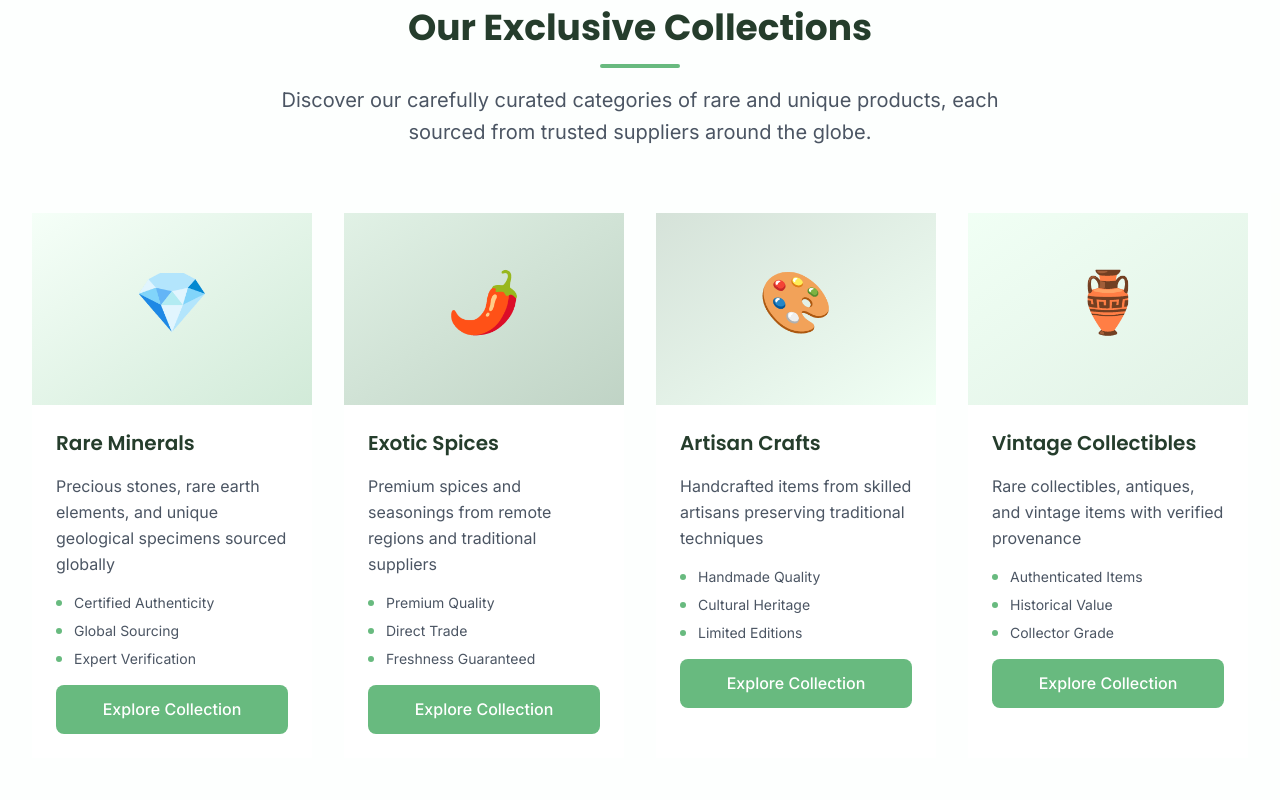
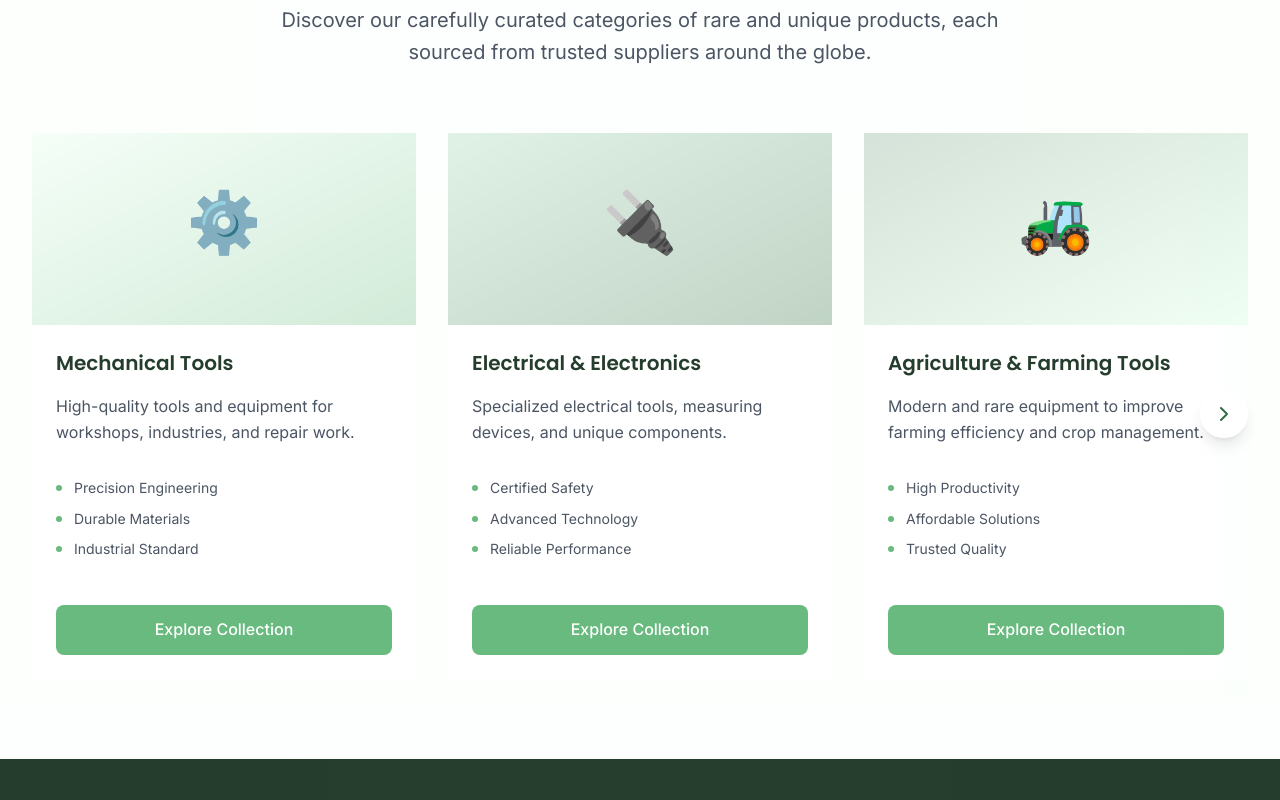
Before and after one commit to iNoumanMalik/zc-traders, a React (Vite) app: page / in a window 1280 px wide. Shown: the part 1840-2640 px from the top of the page. Built offline with nearby package versions, Linux system fonts and the light colour scheme.

Commit message:
Updated card items in home

```diff
--- a/src/components/Layout.tsx
+++ b/src/components/Layout.tsx
@@ -18,7 +18,7 @@ const Layout: React.FC<LayoutProps> = ({ children }) => {
         initial={{ opacity: 0 }}
         animate={{ opacity: 1 }}
         transition={{ duration: 0.6, ease: 'easeOut' }}
-        className="flex-grow pt-16 lg:pt-20"
+        className="flex-grow"
       >
         {children}
       </motion.main>
--- a/src/index.css
+++ b/src/index.css
@@ -159,4 +159,27 @@
       transform: translateX(0);
     }
   }
+
+  .scrollbar-hide {
+    -ms-overflow-style: none;
+    scrollbar-width: none;
+  }
+
+  .scrollbar-hide::-webkit-scrollbar {
+    display: none;
+  }
+
+  .line-clamp-2 {
+    display: -webkit-box;
+    -webkit-line-clamp: 2;
+    -webkit-box-orient: vertical;
+    overflow: hidden;
+  }
+
+  .line-clamp-3 {
+    display: -webkit-box;
+    -webkit-line-clamp: 3;
+    -webkit-box-orient: vertical;
+    overflow: hidden;
+  }
 }
--- a/src/pages/Home.tsx
+++ b/src/pages/Home.tsx
@@ -1,59 +1,179 @@
-import { motion } from 'framer-motion';
-import { ArrowRight, Star, Users, Globe, Award, CheckCircle } from 'lucide-react';
-import { Link } from 'react-router-dom';
+import { motion } from "framer-motion";
+import {
+  ArrowRight,
+  Star,
+  Users,
+  Globe,
+  Award,
+  CheckCircle,
+  ChevronLeft,
+  ChevronRight,
+} from "lucide-react";
+import { Link } from "react-router-dom";
+import { useRef, useState, useEffect } from "react";
 
 const Home = () => {
+  const scrollContainerRef = useRef<HTMLDivElement>(null);
+  const [canScrollLeft, setCanScrollLeft] = useState(false);
+  const [canScrollRight, setCanScrollRight] = useState(true);
+
+  const checkScrollButtons = () => {
+    if (scrollContainerRef.current) {
+      const { scrollLeft, scrollWidth, clientWidth } =
+        scrollContainerRef.current;
+      setCanScrollLeft(scrollLeft > 0);
+      setCanScrollRight(scrollLeft < scrollWidth - clientWidth - 1);
+    }
+  };
+
+  const scrollLeft = () => {
+    if (scrollContainerRef.current) {
+      const cardWidth =
+        scrollContainerRef.current.children[0]?.clientWidth || 0;
+      const gap = 32; // 8 * 4 (gap-8 in Tailwind)
+      scrollContainerRef.current.scrollBy({
+        left: -(cardWidth + gap),
+        behavior: "smooth",
+      });
+    }
+  };
+
+  const scrollRight = () => {
+    if (scrollContainerRef.current) {
+      const cardWidth =
+        scrollContainerRef.current.children[0]?.clientWidth || 0;
+      const gap = 32; // 8 * 4 (gap-8 in Tailwind)
+      scrollContainerRef.current.scrollBy({
+        left: cardWidth + gap,
+        behavior: "smooth",
+      });
+    }
+  };
+
+  useEffect(() => {
+    const container = scrollContainerRef.current;
+    if (container) {
+      checkScrollButtons();
+      container.addEventListener("scroll", checkScrollButtons);
+      window.addEventListener("resize", checkScrollButtons);
+
+      return () => {
+        container.removeEventListener("scroll", checkScrollButtons);
+        window.removeEventListener("resize", checkScrollButtons);
+      };
+    }
+  }, []);
   const stats = [
-    { icon: Users, label: 'Happy Clients', value: '500+', color: 'text-forest-dark' },
-    { icon: Globe, label: 'Countries Served', value: '25+', color: 'text-forest-mid' },
-    { icon: Star, label: 'Product Categories', value: '100+', color: 'text-forest-dark' },
-    { icon: Award, label: 'Years Experience', value: '10+', color: 'text-forest-mid' },
+    {
+      icon: Users,
+      label: "Happy Clients",
+      value: "500+",
+      color: "text-forest-dark",
+    },
+    {
+      icon: Globe,
+      label: "Countries Served",
+      value: "25+",
+      color: "text-forest-mid",
+    },
+    {
+      icon: Star,
+      label: "Product Categories",
+      value: "100+",
+      color: "text-forest-dark",
+    },
+    {
+      icon: Award,
+      label: "Years Experience",
+      value: "10+",
+      color: "text-forest-mid",
+    },
   ];
 
   const productCategories = [
     {
-      title: 'Rare Minerals',
-      description: 'Precious stones, rare earth elements, and unique geological specimens sourced globally',
-      icon: '💎',
-      features: ['Certified Authenticity', 'Global Sourcing', 'Expert Verification'],
-      gradient: 'from-forest-light/20 to-forest-mid/30'
+      title: "Mechanical Tools",
+      description:
+        "High-quality tools and equipment for workshops, industries, and repair work.",
+      icon: "⚙️",
+      features: [
+        "Precision Engineering",
+        "Durable Materials",
+        "Industrial Standard",
+      ],
+      gradient: "from-forest-light/20 to-forest-mid/30",
     },
     {
-      title: 'Exotic Spices',
-      description: 'Premium spices and seasonings from remote regions and traditional suppliers',
-      icon: '🌶️',
-      features: ['Premium Quality', 'Direct Trade', 'Freshness Guaranteed'],
-      gradient: 'from-forest-mid/20 to-forest-dark/30'
+      title: "Electrical & Electronics",
+      description:
+        "Specialized electrical tools, measuring devices, and unique components.",
+      icon: "🔌",
+      features: [
+        "Certified Safety",
+        "Advanced Technology",
+        "Reliable Performance",
+      ],
+      gradient: "from-forest-mid/20 to-forest-dark/30",
     },
     {
-      title: 'Artisan Crafts',
-      description: 'Handcrafted items from skilled artisans preserving traditional techniques',
-      icon: '🎨',
-      features: ['Handmade Quality', 'Cultural Heritage', 'Limited Editions'],
-      gradient: 'from-forest-dark/20 to-forest-light/30'
+      title: "Agriculture & Farming Tools",
+      description:
+        "Modern and rare equipment to improve farming efficiency and crop management.",
+      icon: "🚜",
+      features: [
+        "High Productivity",
+        "Affordable Solutions",
+        "Trusted Quality",
+      ],
+      gradient: "from-forest-dark/20 to-forest-light/30",
     },
     {
-      title: 'Vintage Collectibles',
-      description: 'Rare collectibles, antiques, and vintage items with verified provenance',
-      icon: '🏺',
-      features: ['Authenticated Items', 'Historical Value', 'Collector Grade'],
-      gradient: 'from-forest-light/30 to-forest-mid/20'
+      title: "Textile & Industrial Solutions",
+      description:
+        "Special tools and equipment for textile and manufacturing industries.",
+      icon: "🧵",
+      features: [
+        "Tailored for Industry",
+        "Innovative Products",
+        "Global Sourcing",
+      ],
+      gradient: "from-forest-light/30 to-forest-mid/20",
+    },
+    {
+      title: "Sports & Physio Products",
+      description:
+        "Unique physiotherapy, rehabilitation, and sports-related tools not common in Pakistan.",
+      icon: "🏃",
+      features: [
+        "Rarely Available Locally",
+        "High-Demand Products",
+        "Quality Assured",
+      ],
+      gradient: "from-forest-mid/30 to-forest-dark/20",
+    },
+    {
+      title: "Special Imports (Other Categories)",
+      description:
+        "A flexible section for any rare product in demand in Pakistan (general trading).",
+      icon: "📦",
+      features: ["Hard-to-Find Items", "Verified Supply", "Reliable Import"],
+      gradient: "from-forest-dark/30 to-forest-light/20",
     },
   ];
 
   const companyHighlights = [
-    'Global network of verified suppliers',
-    'Quality assurance and authentication',
-    '24/7 dedicated customer support',
-    'Competitive pricing with transparency',
-    'Fast and secure worldwide delivery',
-    'Expert consultation and guidance'
+    "Global network of verified suppliers",
+    "Quality assurance and authentication",
+    "24/7 dedicated customer support",
+    "Competitive pricing with transparency",
+    "Fast and secure worldwide delivery",
+    "Expert consultation and guidance",
   ];
 
   return (
     <div className="min-h-screen">
       {/* Hero Section */}
-      <section className="relative bg-white overflow-hidden">
+      <section className="relative bg-white overflow-hidden pt-0">
         {/* Background Pattern */}
         <div className="absolute inset-0 opacity-5">
           <div className="absolute inset-0 bg-gradient-to-br from-forest-dark via-transparent to-forest-mid"></div>
@@ -74,11 +194,13 @@ const Home = () => {
                   transition={{ duration: 0.6, delay: 0.2 }}
                   className="flex items-center space-x-2"
                 >
-                  <span className="text-forest-mid font-medium">Rare Products & Reliable Supply</span>
+                  <span className="text-forest-mid font-medium">
+                    Rare Products & Reliable Supply
+                  </span>
                 </motion.div>
 
                 <h1 className="text-4xl md:text-5xl lg:text-6xl font-heading font-bold text-forest-deep leading-tight">
-                  Discover the{' '}
+                  Discover the{" "}
                   <span className="text-forest-dark relative">
                     Extraordinary
                     <motion.div
@@ -91,8 +213,8 @@ const Home = () => {
                 </h1>
 
                 <p className="text-xl md:text-2xl text-gray-600 leading-relaxed">
-                  Your trusted partner for sourcing rare and unique products from around the world.
-                  We connect businesses with hard-to-find treasures and reliable suppliers.
+                  Your trusted partner for sourcing rare and unique products
+                  from around the world.
                 </p>
               </div>
 
@@ -154,7 +276,11 @@ const Home = () => {
               {/* Floating Elements */}
               <motion.div
                 animate={{ y: [-10, 10, -10] }}
-                transition={{ duration: 4, repeat: Infinity, ease: "easeInOut" }}
+                transition={{
+                  duration: 4,
+                  repeat: Infinity,
+                  ease: "easeInOut",
+                }}
                 className="absolute -top-4 -right-4 w-20 h-20 bg-forest-light/20 rounded-full flex items-center justify-center"
               >
                 <Star className="w-8 h-8 text-forest-mid" />
@@ -208,21 +334,25 @@ const Home = () => {
               <div className="space-y-4">
                 <h2 className="text-3xl md:text-4xl font-heading font-bold text-forest-deep">
                   Connecting Businesses with
-                  <span className="text-forest-dark block">Extraordinary Finds</span>
+                  <span className="text-forest-dark block">
+                    Extraordinary Finds
+                  </span>
                 </h2>
                 <div className="w-20 h-1 bg-forest-mid rounded-full"></div>
               </div>
 
               <div className="space-y-4 text-lg text-gray-700 leading-relaxed">
                 <p>
-                  At ZC Traders, we specialize in sourcing and supplying rare, unique products
-                  that are impossible to find through traditional channels. Our global network of
-                  verified suppliers ensures authenticity and quality in every transaction.
+                  At ZC Traders, we specialize in sourcing and supplying rare,
+                  unique products that are impossible to find through
+                  traditional channels. Our global network of verified suppliers
+                  ensures authenticity and quality in every transaction.
                 </p>
                 <p>
-                  From precious minerals to artisan crafts, we've built our reputation on
-                  reliability, expertise, and exceptional customer service. Let us help you
-                  discover the extraordinary products that will set your business apart.
+                  From precious minerals to artisan crafts, we've built our
+                  reputation on reliability, expertise, and exceptional customer
+                  service. Let us help you discover the extraordinary products
+                  that will set your business apart.
                 </p>
               </div>
 
@@ -252,7 +382,9 @@ const Home = () => {
                       whileHover={{ scale: 1.05 }}
                       className="text-center p-4 rounded-xl bg-forest-light/5 hover:bg-forest-light/10 transition-colors duration-300"
                     >
-                      <div className="text-3xl font-bold text-forest-dark mb-2">{stat.value}</div>
+                      <div className="text-3xl font-bold text-forest-dark mb-2">
+                        {stat.value}
+                      </div>
                       <div className="text-gray-600 text-sm">{stat.label}</div>
                     </motion.div>
                   ))}
@@ -278,12 +410,63 @@ const Home = () => {
             </h2>
             <div className="w-20 h-1 bg-forest-mid rounded-full mx-auto"></div>
             <p className="text-xl text-gray-600 max-w-3xl mx-auto leading-relaxed">
-              Discover our carefully curated categories of rare and unique products,
-              each sourced from trusted suppliers around the globe.
+              Discover our carefully curated categories of rare and unique
+              products, each sourced from trusted suppliers around the globe.
             </p>
           </motion.div>
 
-          <div className="grid grid-cols-1 md:grid-cols-2 lg:grid-cols-4 gap-8">
+          <div className="relative">
+            {/* Left scroll button */}
+            <button
+              onClick={scrollLeft}
+              className={`absolute left-0 top-1/2 -translate-y-1/2 z-10 w-12 h-12 bg-white/90 backdrop-blur-sm rounded-full shadow-lg flex items-center justify-center transition-all duration-300 ${
+                canScrollLeft
+                  ? "opacity-100 hover:bg-white hover:scale-110"
+                  : "opacity-0 pointer-events-none"
+              }`}
+              aria-label="Scroll left"
+            >
+              <ChevronLeft className="w-6 h-6 text-forest-dark" />
+            </button>
+
+            {/* Right scroll button */}
+            <button
+              onClick={scrollRight}
+              className={`absolute right-0 top-1/2 -translate-y-1/2 z-10 w-12 h-12 bg-white/90 backdrop-blur-sm rounded-full shadow-lg flex items-center justify-center transition-all duration-300 ${
+                canScrollRight
+                  ? "opacity-100 hover:bg-white hover:scale-110"
+                  : "opacity-0 pointer-events-none"
+              }`}
+              aria-label="Scroll right"
+            >
+              <ChevronRight className="w-6 h-6 text-forest-dark" />
+            </button>
+
+            {/* Left fade indicator */}
+            <div
+              className={`absolute left-0 top-0 bottom-0 w-16 bg-gradient-to-r from-forest-light/5 to-transparent z-5 pointer-events-none transition-opacity duration-300 ${
+                canScrollLeft ? "opacity-100" : "opacity-0"
+              }`}
+            ></div>
+
+            {/* Right fade indicator */}
+            <div
+              className={`absolute right-0 top-0 bottom-0 w-16 bg-gradient-to-l from-forest-light/5 to-transparent z-5 pointer-events-none transition-opacity duration-300 ${
+                canScrollRight ? "opacity-100" : "opacity-0"
+              }`}
+            ></div>
+
+            {/* Scrollable container */}
+            <div
+              ref={scrollContainerRef}
+              className="flex gap-8 overflow-x-auto scrollbar-hide scroll-smooth pb-4"
+              style={{
+                scrollbarWidth: "none",
+                msOverflowStyle: "none",
+                WebkitOverflowScrolling: "touch",
+              }}
+              onScroll={checkScrollButtons}
+            >
               {productCategories.map((category, index) => (
                 <motion.div
                   key={index}
@@ -292,32 +475,47 @@ const Home = () => {
                   transition={{ duration: 0.6, delay: index * 0.1 }}
                   viewport={{ once: true }}
                   whileHover={{ y: -10, scale: 1.02 }}
-                className="card-elevated bg-white overflow-hidden group cursor-pointer"
+                  className="card-elevated bg-white overflow-hidden group cursor-pointer flex-shrink-0 w-80 sm:w-96 h-auto flex flex-col"
                 >
-                <div className={`h-48 bg-gradient-to-br ${category.gradient} flex items-center justify-center relative overflow-hidden`}>
+                  <div
+                    className={`h-48 bg-gradient-to-br ${category.gradient} flex items-center justify-center relative overflow-hidden flex-shrink-0`}
+                  >
                     <div className="text-6xl mb-4 group-hover:scale-110 transition-transform duration-300">
                       {category.icon}
                     </div>
                     <div className="absolute inset-0 bg-forest-dark/0 group-hover:bg-forest-dark/10 transition-colors duration-300"></div>
                   </div>
 
-                <div className="p-6 space-y-4">
-                  <h3 className="text-xl font-heading font-semibold text-forest-deep group-hover:text-forest-dark transition-colors duration-300">
+                  <div className="flex flex-col flex-grow min-h-0">
+                    <div className="p-6 pb-0 flex-grow min-h-0 overflow-hidden">
+                      <div className="space-y-4 h-full flex flex-col">
+                        <div className="mb-4">
+                          <h3 className="text-xl font-heading font-semibold text-forest-deep group-hover:text-forest-dark transition-colors duration-300 mb-4">
                             {category.title}
                           </h3>
-                  <p className="text-gray-600 leading-relaxed">
+                          <p className="text-gray-600 leading-relaxed line-clamp-3">
                             {category.description}
                           </p>
-
+                        </div>
+                        <div className="flex-grow min-h-0 overflow-hidden">
                           <ul className="space-y-2">
                             {category.features.map((feature, featureIndex) => (
-                      <li key={featureIndex} className="flex items-center text-sm text-gray-600">
-                        <div className="w-1.5 h-1.5 bg-forest-mid rounded-full mr-3 group-hover:bg-forest-dark transition-colors duration-300"></div>
+                              <li
+                                key={featureIndex}
+                                className="flex items-start text-sm text-gray-600"
+                              >
+                                <div className="w-1.5 h-1.5 bg-forest-mid rounded-full mr-3 mt-2 group-hover:bg-forest-dark transition-colors duration-300 flex-shrink-0"></div>
+                                <span className="line-clamp-2 leading-relaxed">
                                   {feature}
+                                </span>
                               </li>
                             ))}
                           </ul>
+                        </div>
+                      </div>
+                    </div>
 
+                    <div className="p-6 pt-4 flex-shrink-0">
                       <motion.button
                         whileHover={{ scale: 1.05 }}
                         whileTap={{ scale: 0.95 }}
@@ -326,8 +524,10 @@ const Home = () => {
                         Explore Collection
                       </motion.button>
                     </div>
+                  </div>
                 </motion.div>
               ))}
+            </div>
           </div>
         </div>
       </section>
@@ -353,8 +553,9 @@ const Home = () => {
               </h2>
               <div className="w-20 h-1 bg-forest-light rounded-full mx-auto"></div>
               <p className="text-xl text-white/90 max-w-2xl mx-auto leading-relaxed">
-                Let our experts help you source the rare and unique products your business needs.
-                Start your journey with a free consultation today.
+                Let our experts help you source the rare and unique products
+                your business needs. Start your journey with a free consultation
+                today.
               </p>
             </div>
 
@@ -363,7 +564,10 @@ const Home = () => {
                 whileHover={{ scale: 1.05 }}
                 whileTap={{ scale: 0.95 }}
               >
-                <Link to="/contact" className="btn-secondary bg-white text-forest-dark hover:bg-forest-light hover:text-white group">
+                <Link
+                  to="/contact"
+                  className="btn-secondary bg-white text-forest-dark hover:bg-forest-light hover:text-white group"
+                >
                   Start Your Search
                   <ArrowRight className="ml-2 w-5 h-5 group-hover:translate-x-1 transition-transform duration-300" />
                 </Link>
@@ -372,7 +576,10 @@ const Home = () => {
                 whileHover={{ scale: 1.05 }}
                 whileTap={{ scale: 0.95 }}
               >
-                <Link to="/products" className="btn-outline border-white text-white hover:bg-white hover:text-forest-dark">
+                <Link
+                  to="/products"
+                  className="btn-outline border-white text-white hover:bg-white hover:text-forest-dark"
+                >
                   Browse Collections
                 </Link>
               </motion.div>
```
Lines whose indentation alone changed are shown as unchanged.
